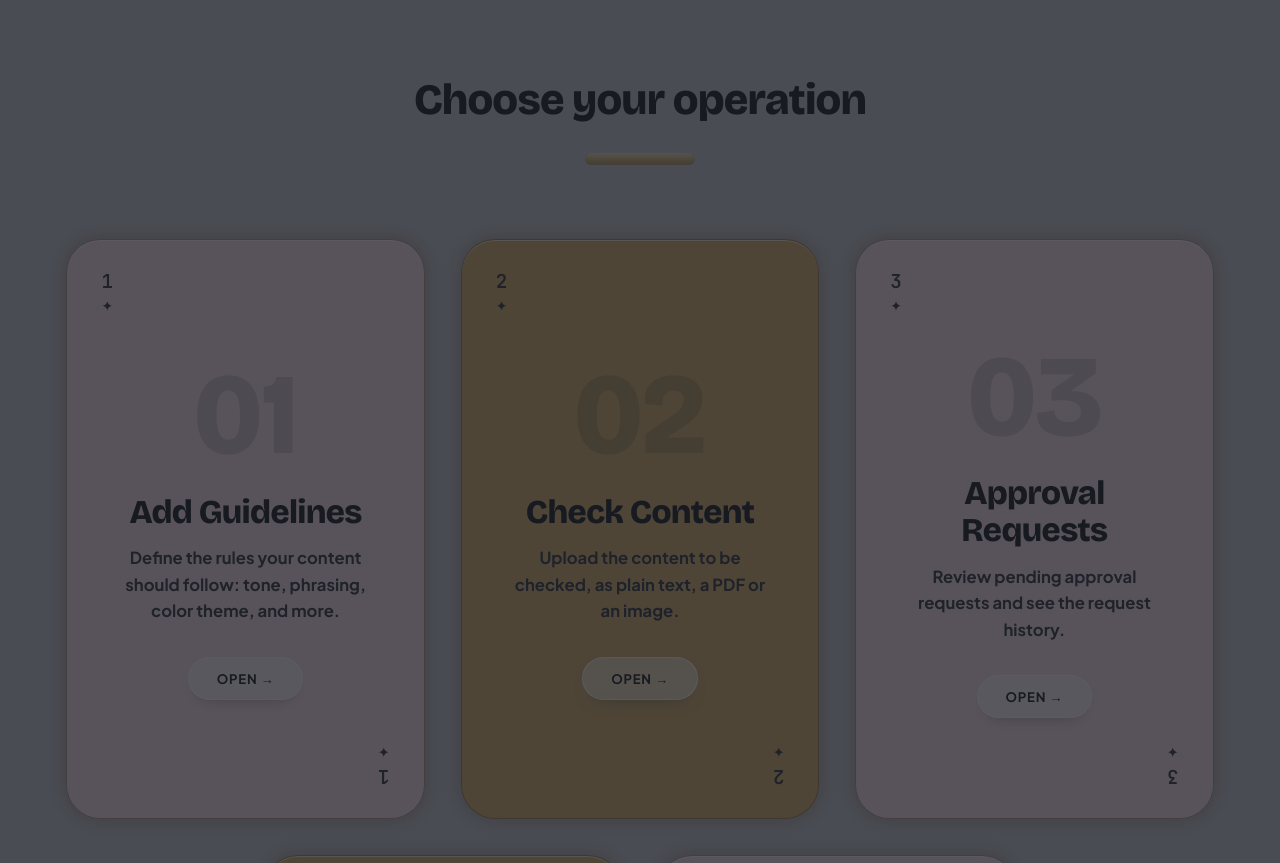
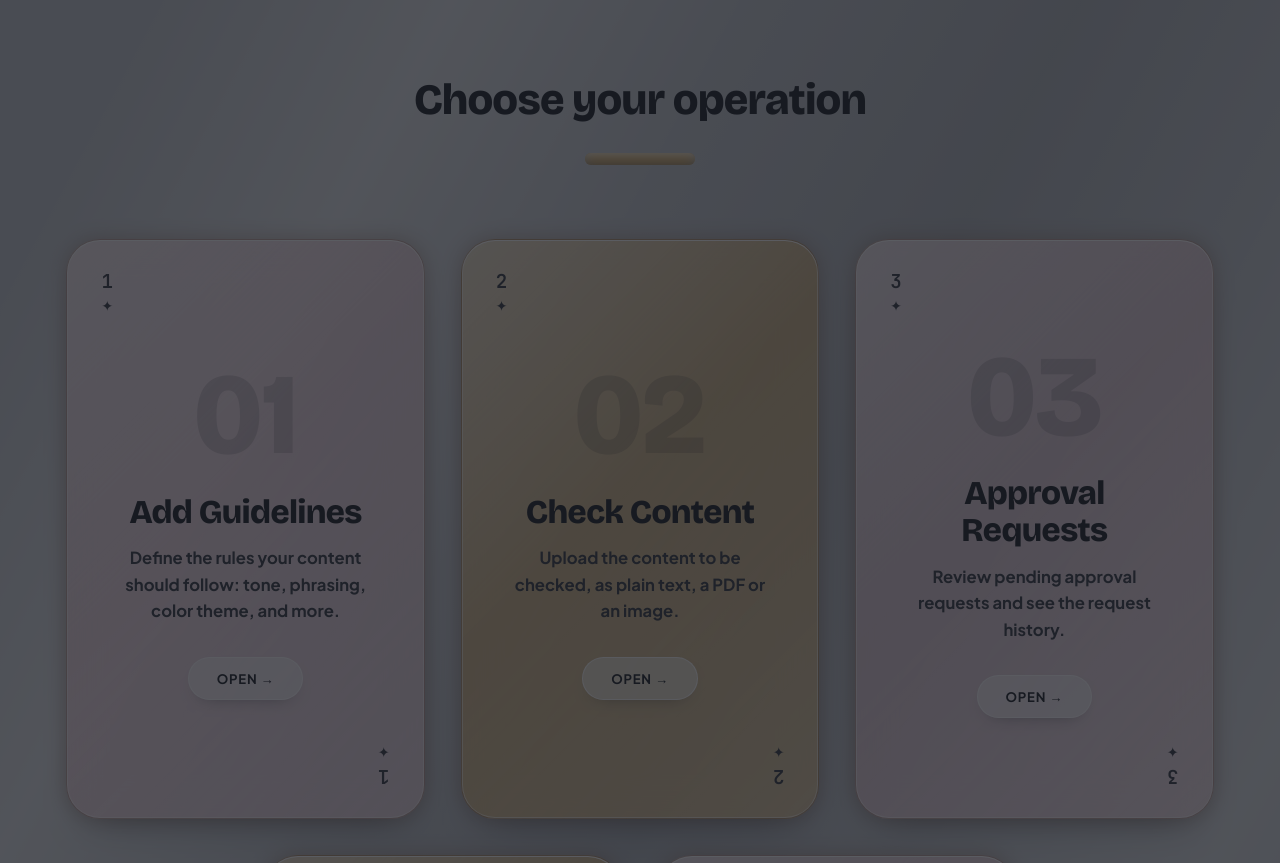
Before and after one commit to skishore-dhcp/thirdeye, a Flask app: page /dashboard in a window 1280 px wide. Shown: the part 1055-1918 px from the top of the page. Run offline with Flask 3, Linux system fonts and the light colour scheme; the visitor is signed in with stand-in values (Sample User, id 1).

Commit message:
enhanced card visuals

```diff
--- a/static/css/style.css
+++ b/static/css/style.css
@@ -117,7 +117,8 @@ select.input { appearance: none; padding-right: 48px; background: var(--tcl01-we
 .banner h1, .banner .slide-title { margin: 0 0 30px; font-family: var(--font-tcl01-display); font-weight: 800; font-size: clamp(2.3rem, 5.4vw, 4.3rem); line-height: 1.04; letter-spacing: -.03em; color: #fff; text-shadow: 0 2px 18px #000; }
 .banner .btn { padding: 16px 42px; font-size: 1.12rem; background: var(--tcl01-clay); color: var(--tcl01-ink); box-shadow: 0 10px 24px -10px #000; }
 
-.guide { position: relative; isolation: isolate; overflow: hidden; padding: 84px 0 30px; }
+.guide { position: relative; isolation: isolate; overflow: hidden; padding: 84px 0 30px;
+  background: linear-gradient(118deg, transparent 8%, rgba(255, 255, 255, .5) 22%, transparent 36%, rgba(129, 133, 140, .28) 52%, transparent 66%, rgba(255, 255, 255, .42) 80%, transparent 94%); }
 .guide h2 { display: block; text-align: center; margin: 0 20px 46px; font-family: var(--font-tcl01-display); font-weight: 800; font-size: clamp(1.9rem, 3.4vw, 2.7rem); letter-spacing: -.02em; text-transform: none; color: var(--tcl01-ink); }
 .guide h2::after { content: ""; display: block; width: 110px; height: 12px; margin: 18px auto 0; border-radius: 999px; background: var(--tcl01-clay); box-shadow: var(--shadow-glyph); }
 .guide-row { display: flex; flex-wrap: wrap; justify-content: center; gap: 36px; max-width: 1380px; margin: 0 auto; padding: 28px 36px 56px; }
@@ -125,20 +126,21 @@ select.input { appearance: none; padding-right: 48px; background: var(--tcl01-we
   position: relative; flex: 0 0 clamp(290px, 28vw, 410px); min-height: clamp(440px, 58vh, 580px); display: flex; flex-direction: column;
   align-items: center; justify-content: center; gap: 14px; padding: 60px 34px; text-align: center; text-decoration: none; color: var(--tcl01-ink);
   border-radius: 34px; transition: transform .25s ease, background .25s ease, box-shadow .25s ease;
-  background: rgba(251, 228, 232, .94); border: 1px solid rgba(122, 84, 62, .5);
-  -webkit-backdrop-filter: blur(22px) saturate(150%); backdrop-filter: blur(22px) saturate(150%);
-  box-shadow: 0 0 18px 2px rgba(122, 84, 62, .32), inset 0 1px 0 rgba(255, 255, 255, .7);
+  background-color: rgba(252, 208, 218, .55); border: 1px solid rgba(122, 84, 62, .42);
+  background-image: linear-gradient(135deg, rgba(255, 255, 255, .55) 0%, rgba(255, 255, 255, .06) 44%, rgba(255, 255, 255, .24) 100%);
+  -webkit-backdrop-filter: blur(18px) saturate(160%); backdrop-filter: blur(18px) saturate(160%);
+  box-shadow: 0 0 18px 2px rgba(122, 84, 62, .3), 0 22px 40px -26px rgba(32, 36, 42, .55), inset 0 0 0 1px rgba(255, 255, 255, .55), inset 0 1px 0 rgba(255, 255, 255, .9);
 }
-.guide-item:nth-child(even) { background: rgba(214, 176, 108, .94); }
-@supports not ((backdrop-filter: blur(1px)) or (-webkit-backdrop-filter: blur(1px))) { .guide-item { background: #fbe4e8; } .guide-item:nth-child(even) { background: #d6b06c; } }
+.guide-item:nth-child(even) { background-color: rgba(220, 170, 84, .58); }
+@supports not ((backdrop-filter: blur(1px)) or (-webkit-backdrop-filter: blur(1px))) { .guide-item { background-color: #fbe4e8; } .guide-item:nth-child(even) { background-color: #d6b06c; } }
 .guide-item::before, .guide-item::after {
   content: attr(data-num) "\A\2726"; white-space: pre; text-align: center; position: absolute; font-family: var(--font-tcl01-mono);
   font-size: 1.2rem; font-weight: 600; line-height: 1.2; color: var(--tcl01-mut);
 }
 .guide-item::before { top: 30px; left: 34px; }
 .guide-item::after { bottom: 30px; right: 34px; transform: rotate(180deg); }
-.guide-item:hover, .guide-item:focus-visible { transform: translateY(-10px); background: rgba(251, 228, 232, 1); box-shadow: 0 0 26px 4px rgba(122, 84, 62, .42), inset 0 1px 0 rgba(255, 255, 255, .8); }
-.guide-item:nth-child(even):hover, .guide-item:nth-child(even):focus-visible { background: rgba(214, 176, 108, 1); }
+.guide-item:hover, .guide-item:focus-visible { transform: translateY(-10px); background-color: rgba(252, 208, 218, .72); box-shadow: 0 0 26px 4px rgba(122, 84, 62, .4), 0 30px 46px -26px rgba(32, 36, 42, .6), inset 0 0 0 1px rgba(255, 255, 255, .65), inset 0 1px 0 rgba(255, 255, 255, .95); }
+.guide-item:nth-child(even):hover, .guide-item:nth-child(even):focus-visible { background-color: rgba(220, 170, 84, .74); }
 .guide-art { font-family: var(--font-tcl01-display); font-size: clamp(5.5rem, 9vw, 8rem); font-weight: 800; line-height: 1; color: var(--tcl01-ink); opacity: .16; margin-bottom: 6px; }
 .guide-title { font-family: var(--font-tcl01-display); font-size: clamp(1.9rem, 2.6vw, 2.4rem); font-weight: 800; line-height: 1.12; letter-spacing: -.02em; }
 .guide-text { max-width: 270px; color: var(--tcl01-mut); font-size: 1.04rem; }
```
